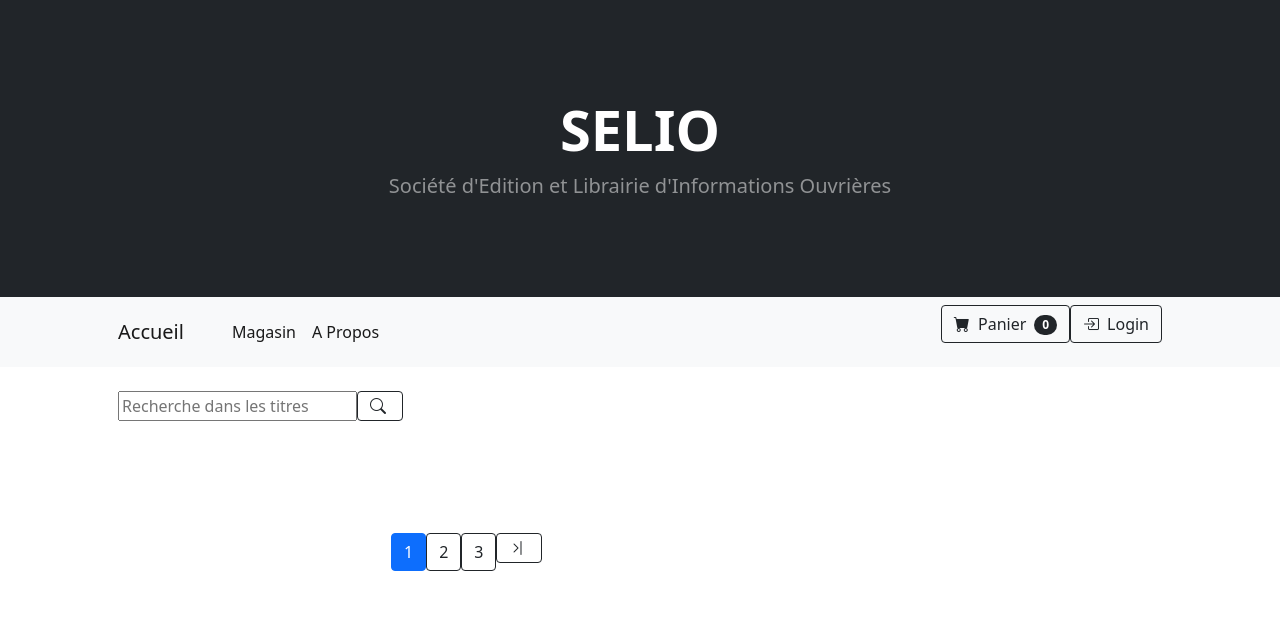
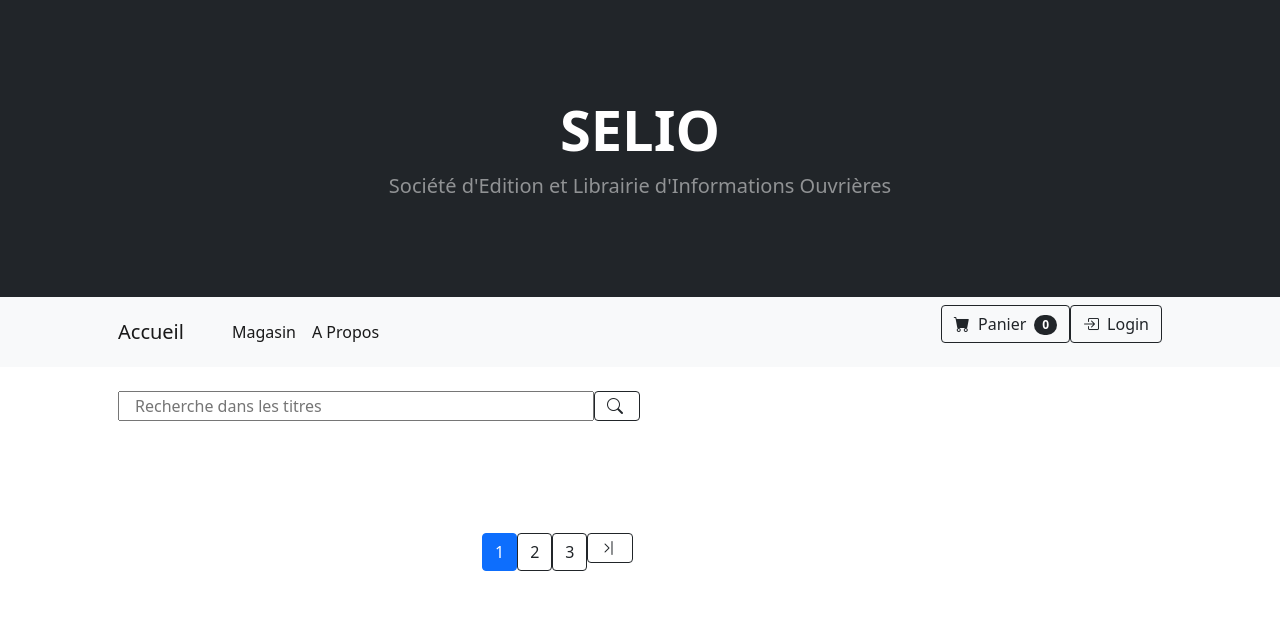
Before and after one commit to jcouignoux/selio_project, a Django app: page /store/store in a window 1280 px wide. Shown: the top 633 px of the page. Run offline with Django 3.2, Linux system fonts and the light colour scheme; data comes from the database, SQL or seed files in the repository; parts of the project's set-up code (start-up, migrations or seed data) failed here and were passed over; some libraries are stand-ins or nearby versions.

Commit message:
center pagination

```diff
--- a/store/templates/store/list.html
+++ b/store/templates/store/list.html
@@ -1,9 +1,9 @@
 {% load static %}
 <br />
-<div class="container px-4 px-lg-5">
+<div class="container px-4 px-lg-5 row-cols-2">
     <form class="d-flex" action="{% url 'store:store' %}" method="POST">
         {% csrf_token %}
-        <input class="search" type="search" name="search" placeholder="Recherche dans les titres">
+        <input class="search col" type="search" name="search" placeholder="Recherche dans les titres">
         <button class="btn btn-outline-dark mt-auto" type="submit">
             <i class="bi bi-search me-1"></i>
         </button>
--- a/store/templates/store/paginate.html
+++ b/store/templates/store/paginate.html
@@ -1,5 +1,5 @@
 <div class="container px-4 px-lg-5 mt-5 justify-content-center">
-    <div class="row gx-4 gx-lg-5 row-cols-2 row-cols-md-3 row-cols-xl-4">
+    <div class="row gx-4 gx-lg-5 row-cols-2 row-cols-md-3 row-cols-2">
         <div class="clearfix"></div>
         <nav aria-label="...">
             <ul class="pagination">
```
